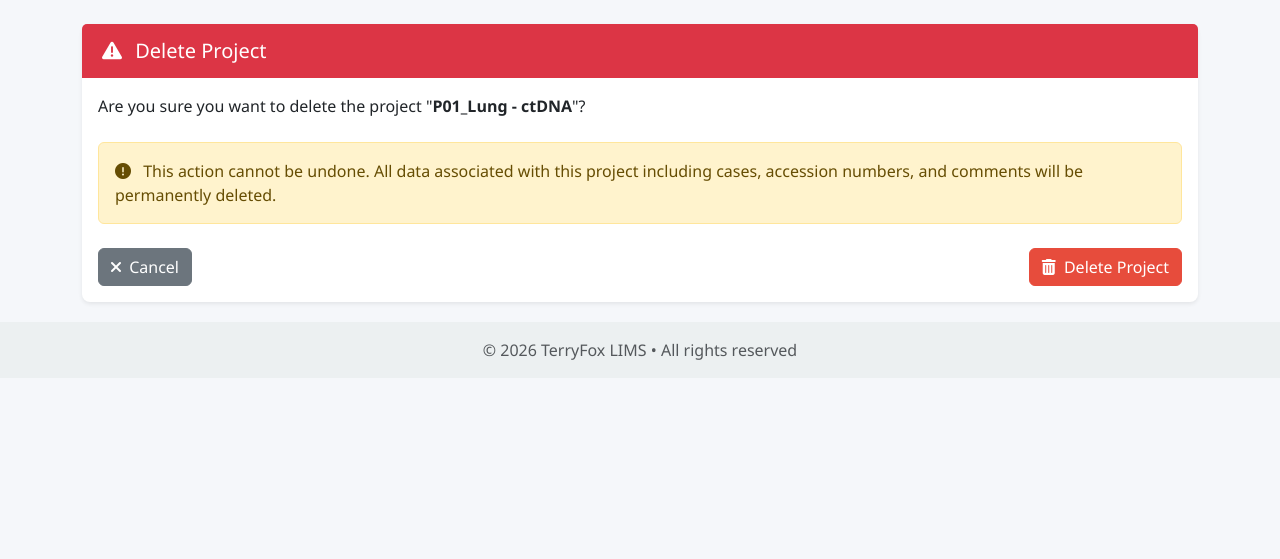
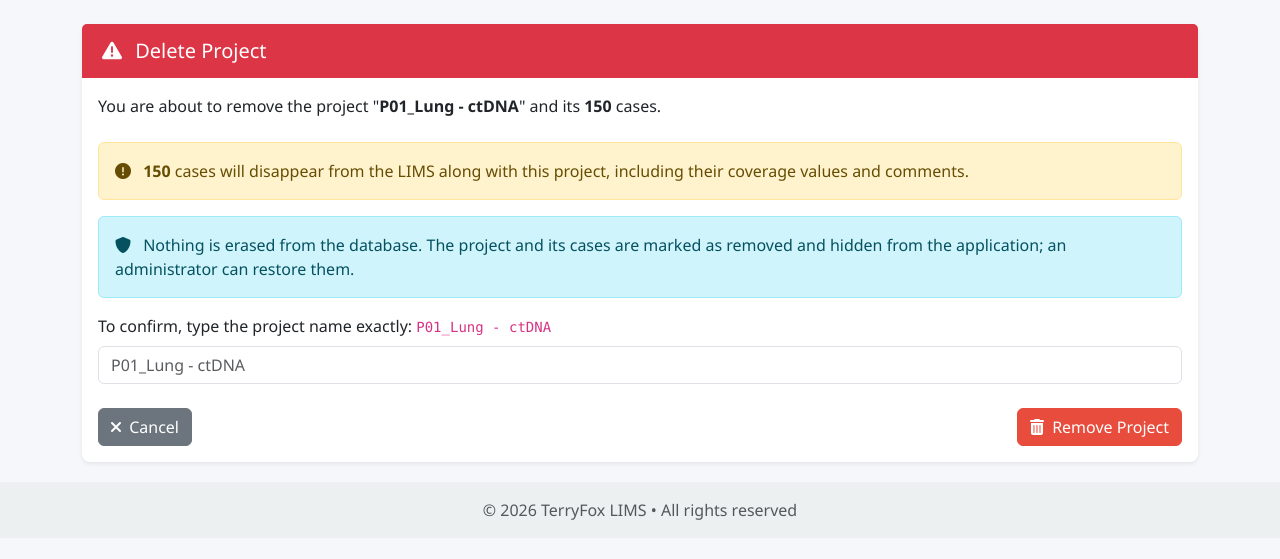
Before and after one commit to acri-nb/terryfox-lims, a Django app: page /projects/7/delete/ in a window 1280 px wide. Shown: the part 104-663 px from the top of the page. Run offline with Django 3.2, Linux system fonts and the light colour scheme; a user stored in the database is signed in; data comes from the database, SQL or seed files in the repository.

Commit message:
feat: garde-fous sur les donnees (suppression douce, import CSV)
Supprimer un projet detruisait le projet et ses cas en cascade : mesure sur
P06, 256 cas et 690 commentaires perdus derriere une page de confirmation.
Les lignes sont desormais marquees, jamais retirees, et la confirmation exige
de recopier le nom du projet.

L import CSV ecrivait None pour chaque cellule vide sur un cas existant, ce
qui effacait les couvertures et faisait basculer le tier en FAIL sans un mot.
Une cellule vide veut desormais dire inchange.

```diff
--- a/core/models.py
+++ b/core/models.py
@@ -1,6 +1,53 @@
-from django.db import models
+from django.db import models, transaction
 from django.contrib.auth.models import User, Group
+from django.utils import timezone
 from django.utils.translation import gettext_lazy as _
+
+
+# ---------------------------------------------------------------------------
+# Suppression douce
+#
+# GARDE-FOU DONNEES : rien ne doit pouvoir quitter la base par le chemin d'une
+# interface web. Supprimer un projet effacait jusqu'ici le projet ET ses cas en
+# cascade -- mesure sur P06 : 256 cas detruits derriere une simple page de
+# confirmation. Les lignes sont desormais marquees, jamais retirees.
+# ---------------------------------------------------------------------------
+
+class AliveManager(models.Manager):
+    """Gestionnaire par defaut : ne voit que les lignes non supprimees."""
+
+    def get_queryset(self):
+        return super().get_queryset().filter(deleted_at__isnull=True)
+
+
+class SoftDeleteModel(models.Model):
+    deleted_at = models.DateTimeField(
+        null=True, blank=True, db_index=True, editable=False,
+        verbose_name=_('Deleted at'),
+    )
+
+    objects = AliveManager()
+    all_objects = models.Manager()  # y compris les lignes supprimees
+
+    class Meta:
+        abstract = True
+        # Le parcours des cles etrangeres passe par ce gestionnaire : sans cela,
+        # un commentaire dont le cas est supprime leverait DoesNotExist au lieu
+        # de rester consultable.
+        base_manager_name = 'all_objects'
+
+    @property
+    def is_deleted(self):
+        return self.deleted_at is not None
+
+    def soft_delete(self):
+        self.deleted_at = timezone.now()
+        self.save(update_fields=['deleted_at'])
+
+    def restore(self):
+        self.deleted_at = None
+        self.save(update_fields=['deleted_at'])
+
 
 class ProjectLead(models.Model):
     """Model representing a project lead in the LIMS."""
@@ -14,7 +61,7 @@ class ProjectLead(models.Model):
         verbose_name = _('Project Lead')
         verbose_name_plural = _('Project Leads')
 
-class Project(models.Model):
+class Project(SoftDeleteModel):
     """Model representing a research project in the LIMS."""
     name = models.CharField(max_length=255)
     description = models.TextField(blank=True)
@@ -37,12 +84,34 @@ class Project(models.Model):
         """Return the number of cases in this project."""
         return self.cases.count()
 
+    def soft_delete(self):
+        """Marque le projet et ses cas encore vivants, en une seule transaction.
+
+        Le meme horodatage est pose partout, ce qui permet a restore() de rendre
+        exactement l'ensemble retire -- et pas les cas supprimes anterieurement.
+        """
+        now = timezone.now()
+        with transaction.atomic():
+            # .update() volontairement : pas de Case.save(), donc aucun tier recalcule.
+            self.cases.update(deleted_at=now)
+            self.deleted_at = now
+            self.save(update_fields=['deleted_at'])
+
+    def restore(self):
+        """Rend le projet et les cas retires lors du meme geste."""
+        stamp = self.deleted_at
+        with transaction.atomic():
+            if stamp is not None:
+                Case.all_objects.filter(project=self, deleted_at=stamp).update(deleted_at=None)
+            self.deleted_at = None
+            self.save(update_fields=['deleted_at'])
+
     @classmethod
     def get_unique_project_leads(cls):
         """Return all unique project leads."""
         return ProjectLead.objects.all().order_by('name')
 
-class Case(models.Model):
+class Case(SoftDeleteModel):
     """Model representing a case within a project."""
 
     # Status options
--- a/core/views.py
+++ b/core/views.py
@@ -240,13 +240,33 @@ def project_delete(request, project_id):
     View for deleting a project
     """
     project = get_object_or_404(Project, id=project_id)
+    cases_count = project.get_cases_count()
 
     if request.method == 'POST':
-        project.delete()
-        messages.success(request, _('Project deleted successfully!'))
+        # GARDE-FOU : supprimer un projet emportait ses cas en cascade. Il faut
+        # desormais recopier le nom du projet -- un clic distrait ne suffit plus
+        # a retirer 256 cas -- et rien n'est efface, seulement marque.
+        typed = (request.POST.get('confirm_name') or '').strip()
+        if typed != project.name:
+            messages.error(
+                request,
+                _('The name you typed does not match. Nothing was deleted.')
+            )
+            return render(request, 'core/project_confirm_delete.html', {
+                'project': project, 'cases_count': cases_count,
+            })
+
+        project.soft_delete()
+        messages.success(
+            request,
+            _('Project "{}" and its {} case(s) were removed. Nothing is lost: an '
+              'administrator can restore them.').format(project.name, cases_count)
+        )
         return redirect('home')
 
-    return render(request, 'core/project_confirm_delete.html', {'project': project})
+    return render(request, 'core/project_confirm_delete.html', {
+        'project': project, 'cases_count': cases_count,
+    })
 
 # Opérations CRUD pour les Cases, uniquement pour les utilisateurs 'editor'
 @login_required
@@ -350,8 +370,13 @@ def case_delete(request, case_id):
     project_id = case.project.id
 
     if request.method == 'POST':
-        case.delete()
-        messages.success(request, _('Case deleted successfully!'))
+        # Marque, ne supprime pas : les commentaires du cas restent attaches.
+        case.soft_delete()
+        messages.success(
+            request,
+            _('Case "{}" was removed. Nothing is lost: an administrator can '
+              'restore it.').format(case.name)
+        )
         return redirect('project_detail', project_id=project_id)
 
     return render(request, 'core/case_confirm_delete.html', {'case': case})
@@ -482,6 +507,7 @@ def csv_case_import(request, project_id):
                 # Track counts
                 created_count = 0
                 updated_count = 0
+                preserved_count = 0  # valeurs existantes protegees d'un ecrasement par une cellule vide
                 error_rows = []
 
                 # Map CSV status to model status
@@ -536,12 +562,34 @@ def csv_case_import(request, project_id):
                     if created:
                         created_count += 1
                     else:
-                        # Update existing case
-                        case.other_id = other_id
+                        # Update existing case.
+                        #
+                        # GARDE-FOU DONNEES : une cellule vide veut dire "inchange",
+                        # jamais "efface". Avant ce correctif, re-importer un CSV
+                        # partiellement rempli ecrasait les couvertures par NULL, et
+                        # comme Case.save() recalcule le tier, les cas concernes
+                        # basculaient silencieusement en FAIL.
+                        # Effacer une valeur doit rester un geste explicite, fait
+                        # depuis le formulaire du cas.
                         case.status = status_mapping[status]
-                        case.dna_t_coverage = dna_t
-                        case.dna_n_coverage = dna_n
-                        case.rna_coverage = rna
+                        if other_id is not None:
+                            case.other_id = other_id
+                        if dna_t is not None:
+                            case.dna_t_coverage = dna_t
+                        if dna_n is not None:
+                            case.dna_n_coverage = dna_n
+                        if rna is not None:
+                            case.rna_coverage = rna
+
+                        for field, incoming in (
+                            ('other_id', other_id),
+                            ('dna_t_coverage', dna_t),
+                            ('dna_n_coverage', dna_n),
+                            ('rna_coverage', rna),
+                        ):
+                            if incoming is None and getattr(case, field) is not None:
+                                preserved_count += 1
+
                         case.save()
                         updated_count += 1
 
@@ -559,6 +607,14 @@ def csv_case_import(request, project_id):
                     messages.warning(
                         request,
                         _('Import completed with some errors: {}').format(', '.join(error_rows))
+                    )
+
+                if preserved_count:
+                    messages.info(
+                        request,
+                        _('{} existing values were kept because their cell was empty in the '
+                          'CSV. An empty cell means "unchanged" — to clear a value, edit the '
+                          'case directly.').format(preserved_count)
                     )
 
                 messages.success(
--- a/templates/core/project_confirm_delete.html
+++ b/templates/core/project_confirm_delete.html
@@ -16,20 +16,40 @@
         <h5 class="mb-0"><i class="fas fa-exclamation-triangle me-2"></i> Delete Project</h5>
     </div>
     <div class="card-body">
-        <p class="mb-4">Are you sure you want to delete the project "<strong>{{ project.name }}</strong>"?</p>
+        <p class="mb-4">
+            You are about to remove the project "<strong>{{ project.name }}</strong>"
+            {% if cases_count %}and its <strong>{{ cases_count }}</strong> case{{ cases_count|pluralize }}{% endif %}.
+        </p>
 
+        {% if cases_count %}
         <div class="alert alert-warning">
-            <i class="fas fa-exclamation-circle me-2"></i> This action cannot be undone. All data associated with this project including cases, accession numbers, and comments will be permanently deleted.
+            <i class="fas fa-exclamation-circle me-2"></i>
+            <strong>{{ cases_count }}</strong> case{{ cases_count|pluralize }} will disappear from the LIMS
+            along with this project, including their coverage values and comments.
+        </div>
+        {% endif %}
+
+        <div class="alert alert-info">
+            <i class="fas fa-shield-alt me-2"></i>
+            Nothing is erased from the database. The project and its cases are marked as removed
+            and hidden from the application; an administrator can restore them.
         </div>
 
         <form method="post">
             {% csrf_token %}
+            <label for="confirm_name" class="form-label">
+                To confirm, type the project name exactly: <code>{{ project.name }}</code>
+            </label>
+            <input type="text" class="form-control" id="confirm_name" name="confirm_name"
+                   autocomplete="off" autocapitalize="off" spellcheck="false"
+                   placeholder="{{ project.name }}" required>
+
             <div class="d-flex justify-content-between mt-4">
                 <a href="{% url 'project_detail' project_id=project.id %}" class="btn btn-secondary">
                     <i class="fas fa-times me-1"></i> Cancel
                 </a>
                 <button type="submit" class="btn btn-danger">
-                    <i class="fas fa-trash-alt me-1"></i> Delete Project
+                    <i class="fas fa-trash-alt me-1"></i> Remove Project
                 </button>
             </div>
         </form>
```
Also changed, not shown: core/migrations/0019_soft_delete_project_case.py (added).
